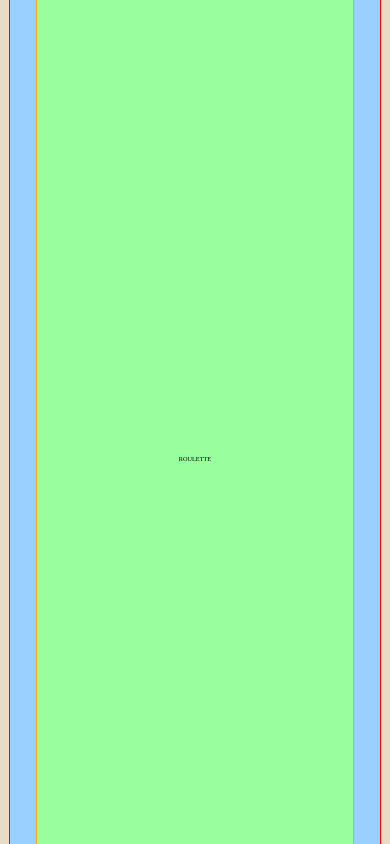
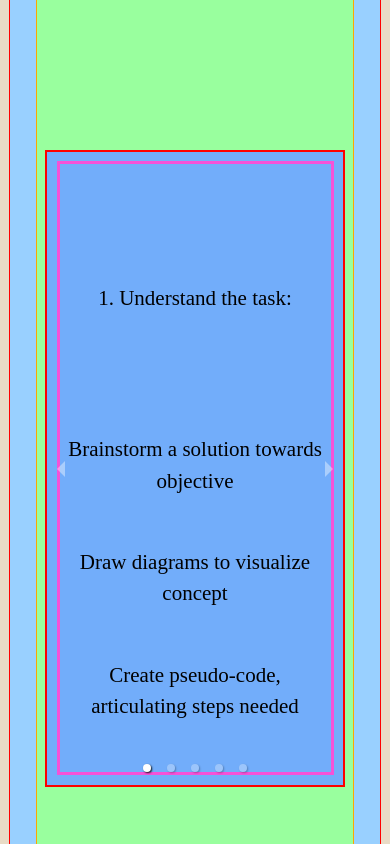
Before and after one commit to brunoarnabar/film-portfolio-deployment, a React (Create React App) app: page / in a window 390 px wide. Shown: the part 900-1744 px from the top of the page. Built offline with nearby package versions, Linux system fonts and the light colour scheme; a web font is replaced by a local one.

Commit message:
Skills-Mobile-Solution-Set-Up

```diff
--- a/package.json
+++ b/package.json
@@ -14,6 +14,7 @@
     "react-hook-form": "^7.33.0",
     "react-icons": "^4.4.0",
     "react-player": "^2.10.1",
+    "react-responsive-carousel": "^3.2.23",
     "react-router-dom": "^6.3.0",
     "react-scripts": "^5.0.1",
     "react-spring": "^9.5.2",
--- a/src/Components/Sample/Films/greenless.scss
+++ b/src/Components/Sample/Films/greenless.scss
@@ -1,3 +1,4 @@
+
 .filmSampleConainer{
   overflow: hidden;
   // margin: 0;
@@ -36,11 +37,6 @@ width: 100%;
 
 top: 0;
 left: 0;
-
-/* Add the blur effect */
-// filter: blur(5px);
-// -webkit-filter: blur(5px);
-
 background-attachment: fixed;
 overflow-y: hidden;
 
@@ -107,16 +103,17 @@ box-shadow: #000000 6px 7px 10px 1px ;
   right: 0;
   bottom: 0;
   left: 0;
-  .filmInstance{
+  // .filmInstance{
   // width: 100%;
   // box-shadow: #000000 6px 7px 10px 1px ;
   // bottom: 0;
   // width: 100%;
   // height: 100%;
 
+// }
 }
 }
-}}
+}
 
 // h2,h5,h3 {
 //   background-color: #e8e8e8;
--- /dev/null
+++ b/src/Components/Skill/CardMobile/CardMobile.jsx
@@ -0,0 +1,36 @@
+import React from 'react'
+import { Carousel } from "react-responsive-carousel";
+import Steps from "../Roulette/Steps";
+import './cardMobile.scss'
+import "react-responsive-carousel/lib/styles/carousel.min.css"; // requires a loader
+
+function CardMobile(props) {
+  return (
+    <Carousel
+      className="CarouselSlide"
+      showThumbs={false}
+      infiniteLoop={true}
+      autoPlay={true}
+      showStatus={false}
+      swipeable={true}
+      emulateTouch={true}
+      interval={9550}
+      useKeyboardArrows={true}
+    >
+      {props.info.map((info) => (
+        <div className="blue"
+          key={info.id}>
+          <Steps
+            steps={info.steps}
+            ex1={info.ex1}
+            ex2={info.ex2}
+            ex3={info.ex3}
+            key={info.id}
+          />
+        </div>
+      ))}
+    </Carousel>
+  );
+}
+
+export default CardMobile
--- /dev/null
+++ b/src/Components/Skill/CardMobile/cardMobile.scss
@@ -0,0 +1,39 @@
+.blue,
+.green,
+.red {
+    height: 75vh;
+    width: 100%;
+
+    padding: 2em;
+
+    display:flex;
+    justify-self: center;
+    align-self: center;
+}
+
+.blue{
+    background-color: rgb(114, 173, 250);
+}
+.green{
+    background-color: rgb(114, 250, 125);
+}
+.red{
+    background-color: rgb(250, 114, 114);
+}
+
+.CarouselSlide
+{
+    padding-top: 3em;
+    width: 100%;
+
+    display:flex;
+    flex-direction: column;
+}
+
+.carousel.carousel-slider{
+    width: 25%;
+    outline: red 2px solid;
+
+    display:flex;
+    flex-direction: column;
+}
--- a/src/Components/Skill/Roulette/Steps.jsx
+++ b/src/Components/Skill/Roulette/Steps.jsx
@@ -5,9 +5,9 @@ export default function Steps(props) {
       <div className="steps fs-logline">{props.steps}</div>
       <div className="examples">
         <div className="list">
-          <li className="listItem fs-logline">{props.ex1}</li>
-          <li className="listItem fs-logline">{props.ex2}</li>
-          <li className="listItem fs-logline">{props.ex3}</li>
+          <div className="listItem fs-logline">{props.ex1}</div>
+          <div className="listItem fs-logline">{props.ex2}</div>
+          <div className="listItem fs-logline">{props.ex3}</div>
         </div>
       </div>
     </div>
--- a/src/Components/Skill/Skill.jsx
+++ b/src/Components/Skill/Skill.jsx
@@ -1,6 +1,7 @@
 import "./skill.scss";
 import Roulette from "./Roulette/Roulette";
 import Card from "./Card/Card";
+import CardMobile from "./CardMobile/CardMobile";
 
 import React, { useState } from "react";
 
@@ -135,7 +136,9 @@ export default function SkillTest() {
         </div>
       </div>
       <div className="SkillGrid">
-        <div className="card-roulette">ROULETTE</div>
+        <div className="card-roulette">
+          <CardMobile info={infoCompSci} />
+        </div>
         <div className="card-roulette">{contentRoulette}</div>
         {/* <div className="card-skill">{contentCard}</div> */}
         {/* <button className="dark-mode-btn" onClick={myFunction}>
```
Also changed, not shown: 1 other file (tests, documents, lock files or other folders).
